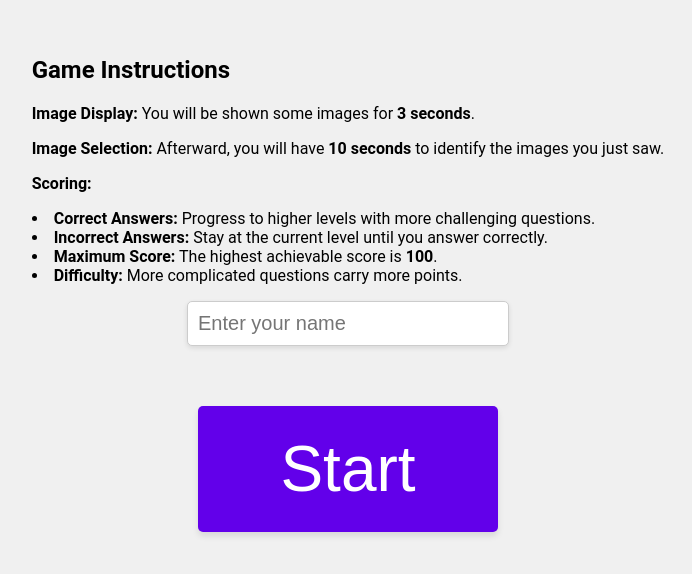
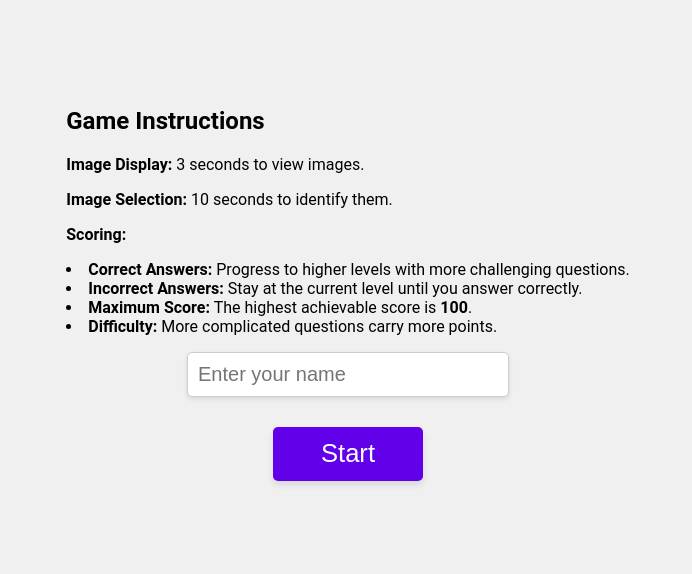
Before and after one commit to awaiskaleem/ilmi, a React (Create React App) app: page / in a window 1280 px wide. Shown: the part 116-690 px from the top of the page, without its empty margins (292-984 px from the left). Built offline with nearby package versions, Linux system fonts and the light colour scheme.

Commit message:
Adjusting for smaller screens

```diff
--- a/src/app/MemoryTrainer.js
+++ b/src/app/MemoryTrainer.js
@@ -223,14 +223,13 @@ const MemoryTrainer = () => {
     flexDirection: "column",
     alignItems: "center",
     justifyContent: "center",
-    minHeight: "100vh",
+    height: "100vh", // Fill the height of the viewport
     backgroundColor: "#f0f0f0",
     fontFamily: "'Roboto', sans-serif",
-    padding: "20px",
+    padding: "10px", // Reduce padding for small screens
     boxSizing: "border-box",
     overflow: "hidden", // Prevent scrolling
   };
-
 
   const playerInfoStyle = {
     position: "absolute",
@@ -249,18 +248,17 @@ const MemoryTrainer = () => {
   };
 
   const buttonStyle = {
-    fontSize: "5vw", // Button size relative to viewport width
-    padding: "2vw 4vw",
-    marginTop: "5vh",
+    fontSize: "2vw", // Responsive font size
+    padding: "1vw 3vw",
+    marginTop: "10px",
     backgroundColor: "#6200ea",
     color: "#fff",
     border: "none",
     borderRadius: "5px",
     cursor: "pointer",
     boxShadow: "0 4px 6px rgba(0, 0, 0, 0.1)",
-    transition: "background-color 0.3s ease",
-    width: "80%", // Responsive width
-    maxWidth: "300px", // Maximum width to prevent overscaling
+    width: "80%", // Make button width responsive
+    maxWidth: "150px",
   };
 
   const inputStyle = {
@@ -291,13 +289,29 @@ const MemoryTrainer = () => {
   const responsiveMediaQuery = `
     @media (max-width: 600px) {
       img {
-        width: 70vw; // Adjust image size for very small screens
+        width: 25vw; // Slightly smaller images on small screens
+        maxWidth: 80px;
+        minWidth: 60px;
       }
-      button {
-        font-size: 6vw; // Adjust button size for very small screens
+    }
+
+    @media (min-width: 900px) {
+      img {
+        width: 20vw; // Increase image size on larger screens
+        maxWidth: 250px;
+        minWidth: 150px;
+      }
+    }
+
+    @media (min-width: 1200px) {
+      img {
+        width: 15vw; // Further increase for very large screens
+        maxWidth: 300px;
+        minWidth: 200px;
       }
     }
   `;
+
 
 
   return (
@@ -316,12 +330,12 @@ const MemoryTrainer = () => {
 
       {!gameStarted && (
         <div>
-          <h2>Game Instructions</h2>
-          <p>
-            <strong>Image Display:</strong> You will be shown some images for <strong>3 seconds</strong>.
-          </p>
-          <p>
-            <strong>Image Selection:</strong> Afterward, you will have <strong>10 seconds</strong> to identify the images you just saw.
+        <h2>Game Instructions</h2>
+        <p>
+          <strong>Image Display:</strong> 3 seconds to view images.
+        </p>
+        <p>
+          <strong>Image Selection:</strong> 10 seconds to identify them.
           </p>
           <p>
             <strong>Scoring:</strong>
--- a/src/app/styles.js
+++ b/src/app/styles.js
@@ -1,8 +1,9 @@
 // styles.js
 
 export const imageStyle = {
-  width: "80vw", // Adjust to 80% of the viewport width
-  maxWidth: "300px", // Maximum width to prevent oversized images
+  width: "30vw", // Default to 30% of the viewport width
+  maxWidth: "150px", // Cap the size for small screens
+  minWidth: "100px", // Ensure images don’t become too small on larger screens
   height: "auto", // Maintain aspect ratio
   marginBottom: "10px",
 };
```
